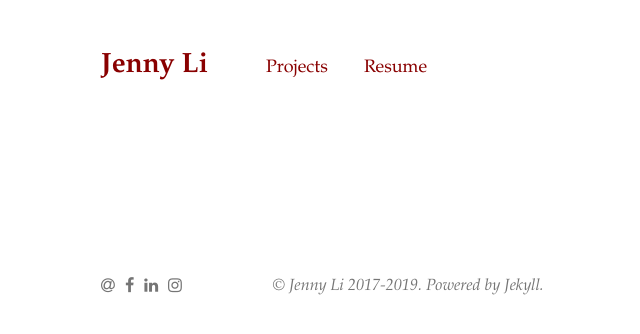
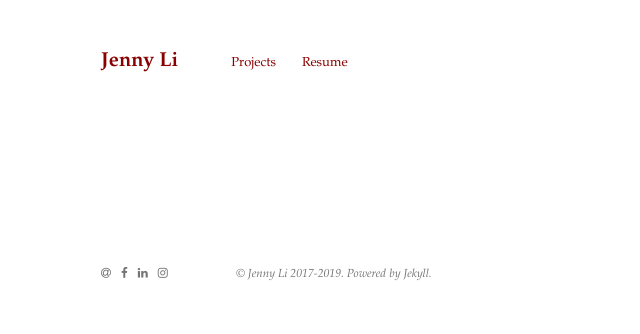
Before and after one commit to j3nnyli/j3nnyli.github.io, a Jekyll site: the page built from projects.html, in a window 1280 px wide. Shown: the top 334 px of the page, without its empty margins (204-844 px from the left). Built offline with Jekyll 4.4.1, drawn with Linux system fonts in a browser that asks for light colours; nearby versions of some CDN libraries.

Commit message:
Update font size

```diff
--- a/_sass/_settings.scss
+++ b/_sass/_settings.scss
@@ -25,4 +25,4 @@ $sans-serif-fonts: -apple-system, BlinkMacSystemFont, 'Segoe UI', 'Droid Sans',
 $serif-fonts: 'Palatino', 'Palatino Linotype', 'Book Antiqua', #{$zh-fonts}, serif;
 $monospaced-fonts: 'Menlo', 'Monaco', 'Consolas', "Courier New", monospace;
 
-$default-font-size: 18px;
+$default-font-size: 13px;
```
Also changed, not shown: 1 other file.
